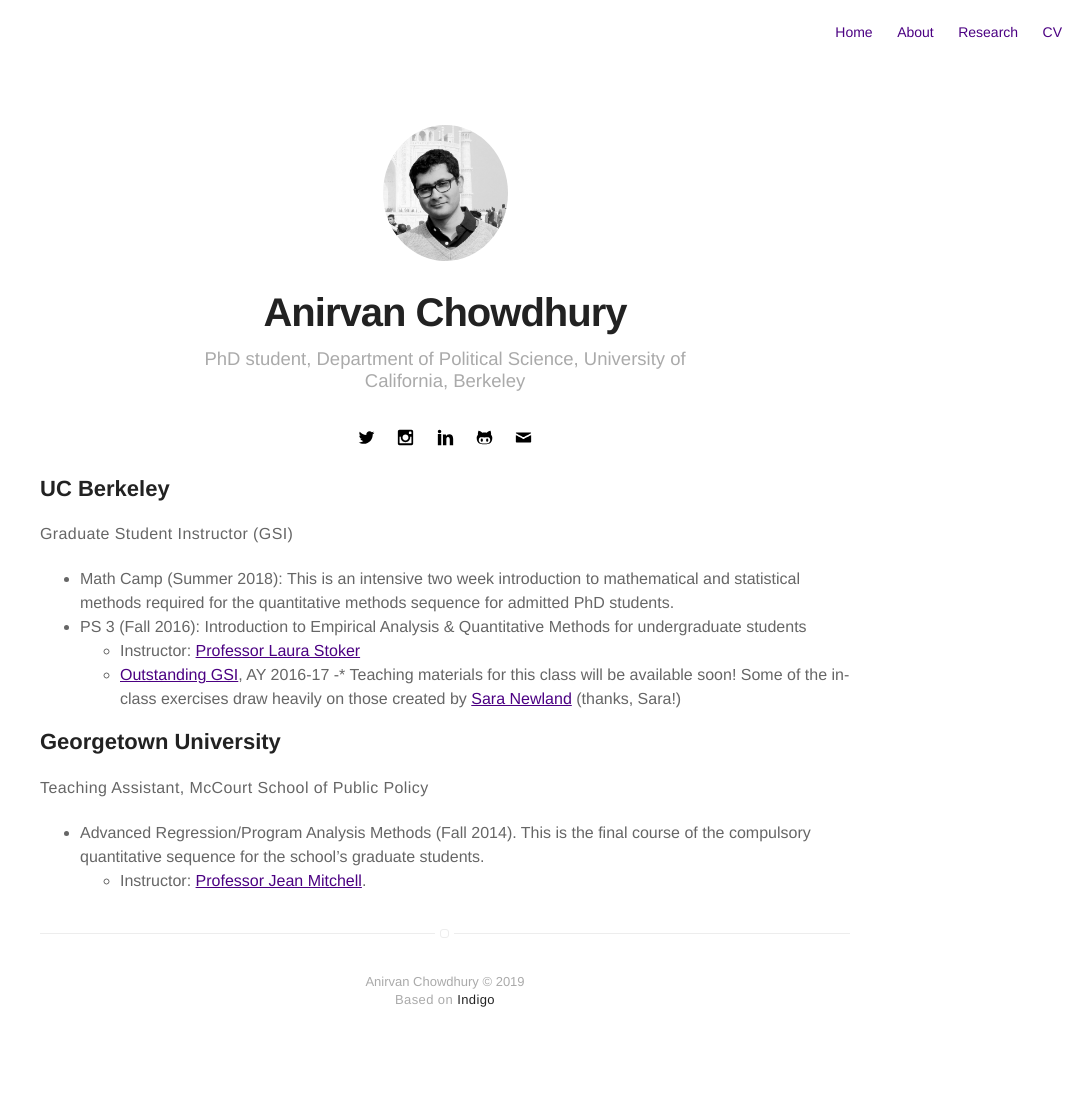
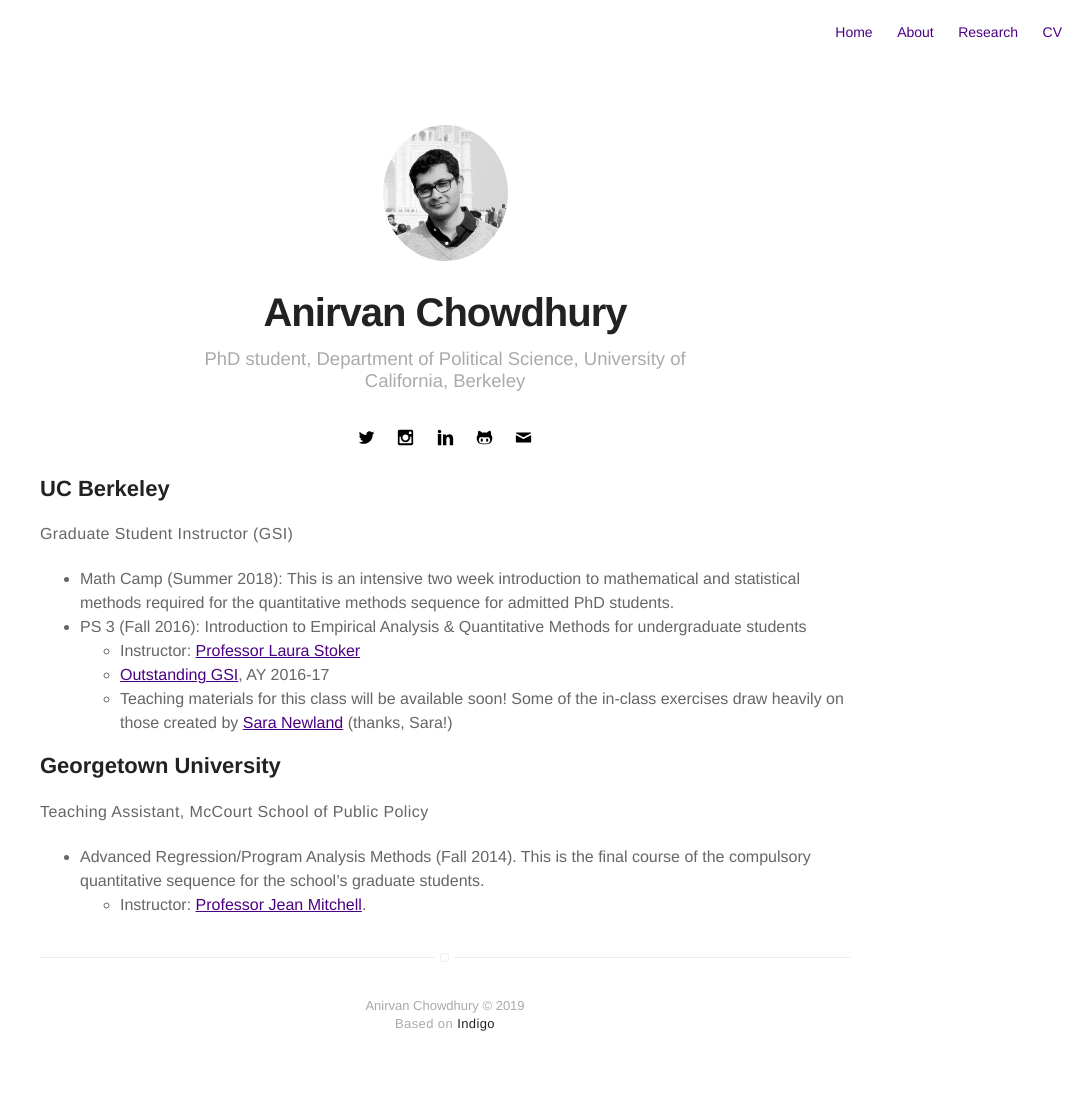
Before and after one commit to anirvanchowdhury/anirvanchowdhury.github.io, a Jekyll site: the page built from teaching.md, in a window 1280 px wide. Shown: the whole page, without its empty margins (195-1280 px from the left). Built offline with Jekyll 4.4.1, drawn with Linux system fonts in a browser that asks for light colours; before the commit the page ends 1071 px from its top, so only the background shows below that.

```diff
--- a/teaching.md
+++ b/teaching.md
@@ -10,7 +10,7 @@ Graduate Student Instructor (GSI)
 * PS 3 (Fall 2016): Introduction to Empirical Analysis & Quantitative Methods for undergraduate students
 	- Instructor: [Professor Laura Stoker](http://polisci.berkeley.edu/people/person/laura-stoker)
 	- [Outstanding GSI](http://gsi.berkeley.edu/programs-services/award-programs/ogsi/), AY 2016-17
-	-* Teaching materials for this class will be available soon! Some of the in-class exercises draw heavily on those created by [Sara Newland](https://scholar.harvard.edu/snewland) (thanks, Sara!)
+	- Teaching materials for this class will be available soon! Some of the in-class exercises draw heavily on those created by [Sara Newland](https://scholar.harvard.edu/snewland) (thanks, Sara!)
 
 ## Georgetown University
 Teaching Assistant, McCourt School of Public Policy
```
